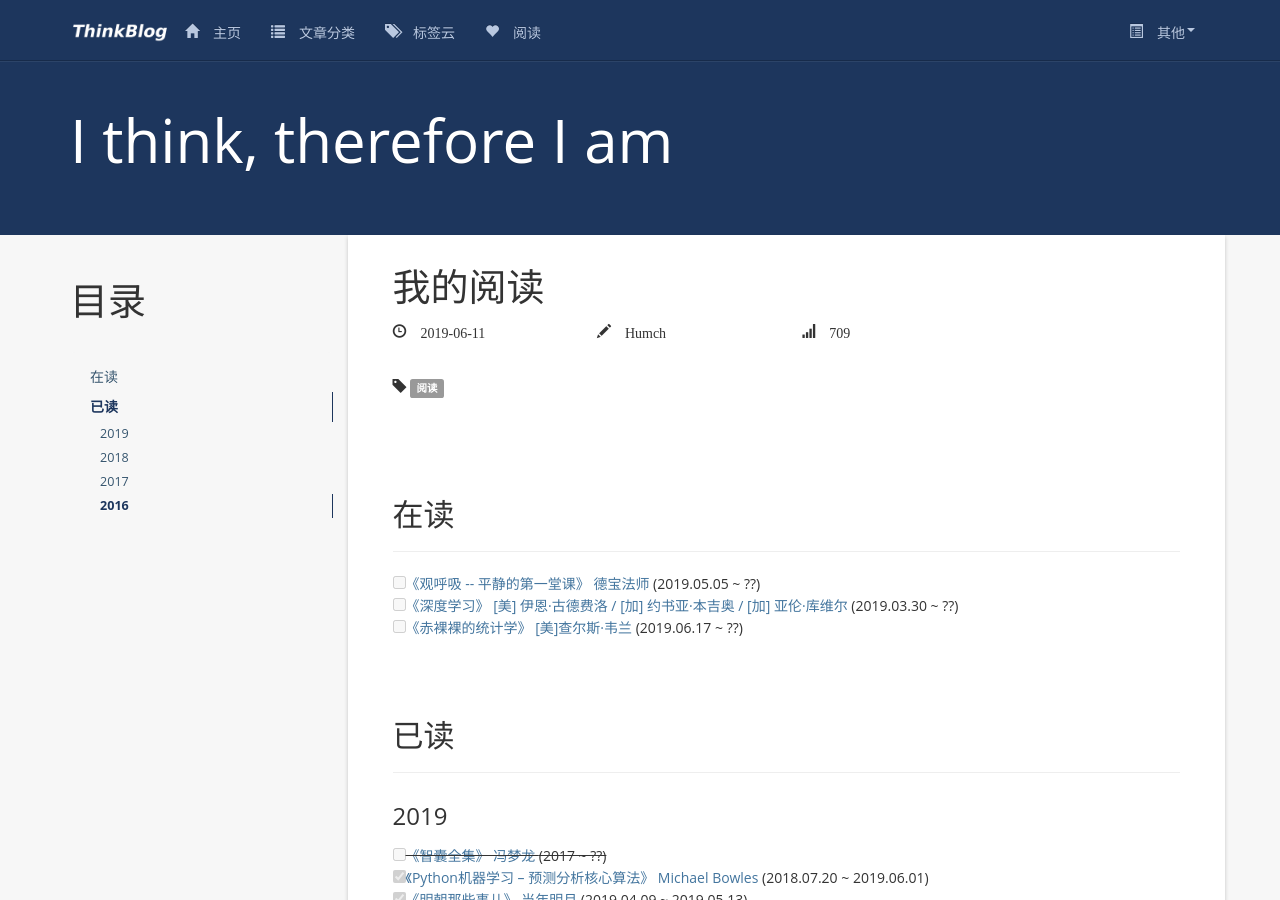
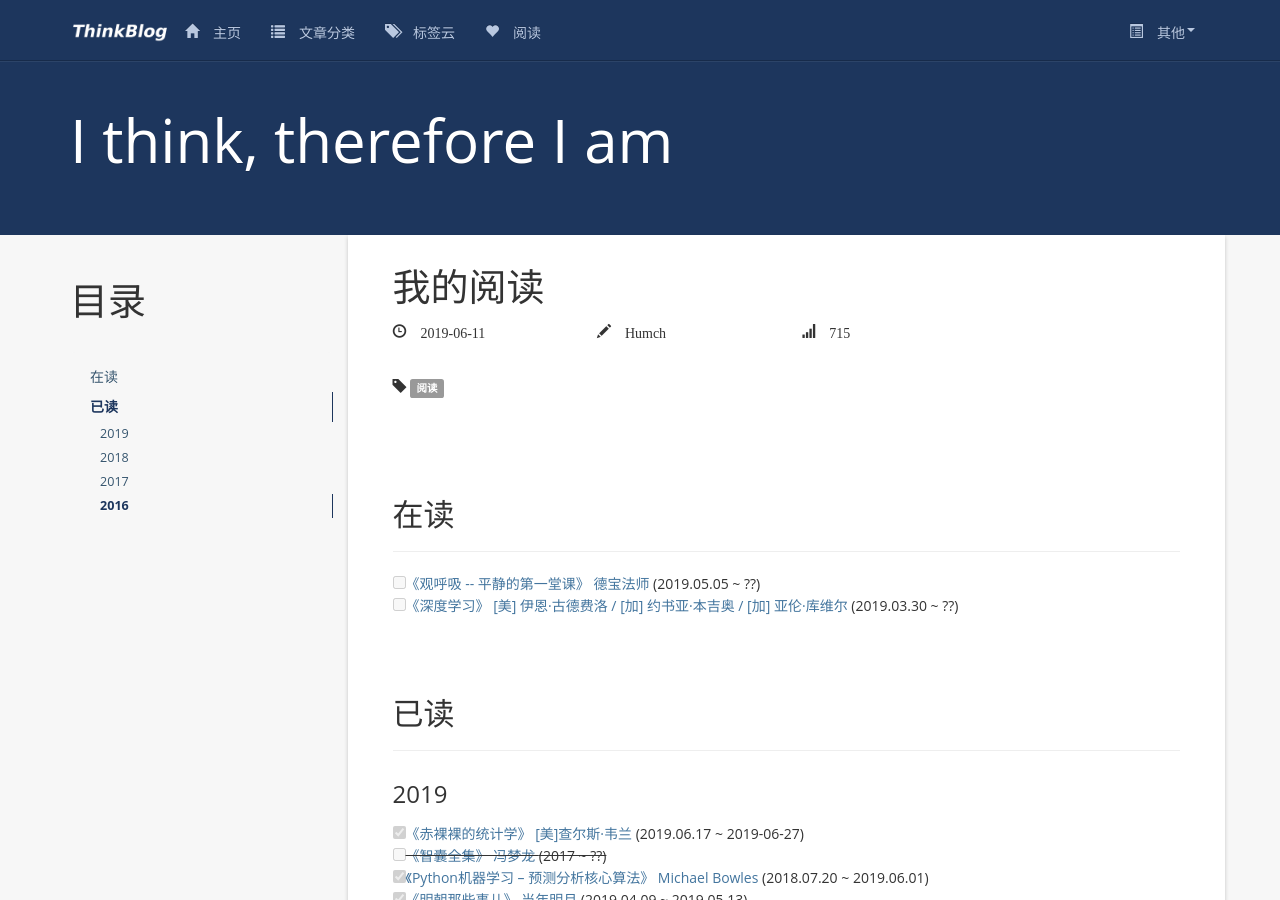
Before and after one commit to Brook-Lan/Brook-Lan.github.io, a Jekyll site: the page built from books.md, in a window 1280 px wide and 900 px high. Built offline with Jekyll 4.4.1, drawn with Linux system fonts in a browser that asks for light colours; nearby versions of some CDN libraries; comment, search, counter and statistics services are not loaded; some of the changed lines change nothing that is shown.

Commit message:
books 读完《赤裸裸的统计学》

```diff
--- a/books.md
+++ b/books.md
@@ -16,7 +16,6 @@
 <ul class="task-list list-unstyled">
   <li class="task-list-item"><input type="checkbox" class="task-list-item-checkbox" disabled="disabled"/><a href="https://book.douban.com/subject/3910883/" target="_blank">《观呼吸 -- 平静的第一堂课》 德宝法师 </a>   (2019.05.05 ~ ??)</li>
   <li class="task-list-item"><input type="checkbox" class="task-list-item-checkbox" disabled="disabled"/><a href="https://book.douban.com/subject/27087503/" target="_blank">《深度学习》  [美] 伊恩·古德费洛 / [加] 约书亚·本吉奥 / [加] 亚伦·库维尔 </a>   (2019.03.30 ~ ??)</li>
-  <li class="task-list-item"><input type="checkbox" class="task-list-item-checkbox" disabled="disabled"/><a href="https://book.douban.com/subject/25717380/" target="_blank">《赤裸裸的统计学》 [美]查尔斯·韦兰</a>   (2019.06.17 ~ ??)</li>
 </ul>
 
 
@@ -28,7 +27,8 @@
 <hr>
 ### 2019
 <ul class="task-list list-unstyled">
-    <li class="task-list-item"><del><input type="checkbox" class="task-list-item-checkbox" disabled="disabled"/><a href="https://book.douban.com/subject/2282706/" target="_blank">《智囊全集》 冯梦龙 </a>   (2017 ~ ??)</del></li>
+  <li class="task-list-item"><input type="checkbox" class="task-list-item-checkbox" disabled="disabled" checked="checked" /><a href="https://book.douban.com/subject/25717380/" target="_blank">《赤裸裸的统计学》 [美]查尔斯·韦兰</a>   (2019.06.17 ~ 2019-06-27)</li>
+  <li class="task-list-item"><del><input type="checkbox" class="task-list-item-checkbox" disabled="disabled"/><a href="https://book.douban.com/subject/2282706/" target="_blank">《智囊全集》 冯梦龙 </a>   (2017 ~ ??)</del></li>
   <li class="task-list-item"><input type="checkbox" class="task-list-item-checkbox" disabled="disabled" checked="checked" /><a href="https://book.douban.com/subject/26931280/" target="_blank">《Python机器学习 – 预测分析核心算法》  Michael Bowles </a>   (2018.07.20 ~ 2019.06.01)</li>
   <li class="task-list-item"><input type="checkbox" class="task-list-item-checkbox" disabled="disabled" checked="checked" /><a href="https://book.douban.com/series/3930" target="_blank">《明朝那些事儿》 当年明月</a>  (2019.04.09 ~ 2019.05.13)</li>
   <li class="task-list-item"><input type="checkbox" class="task-list-item-checkbox" disabled="disabled" checked="checked" /><a href="https://book.douban.com/subject/24748615/" target="_blank">《天幕红尘》 豆豆 </a>  (2019.04.21 ~ 2019.05.04)</li>
```
